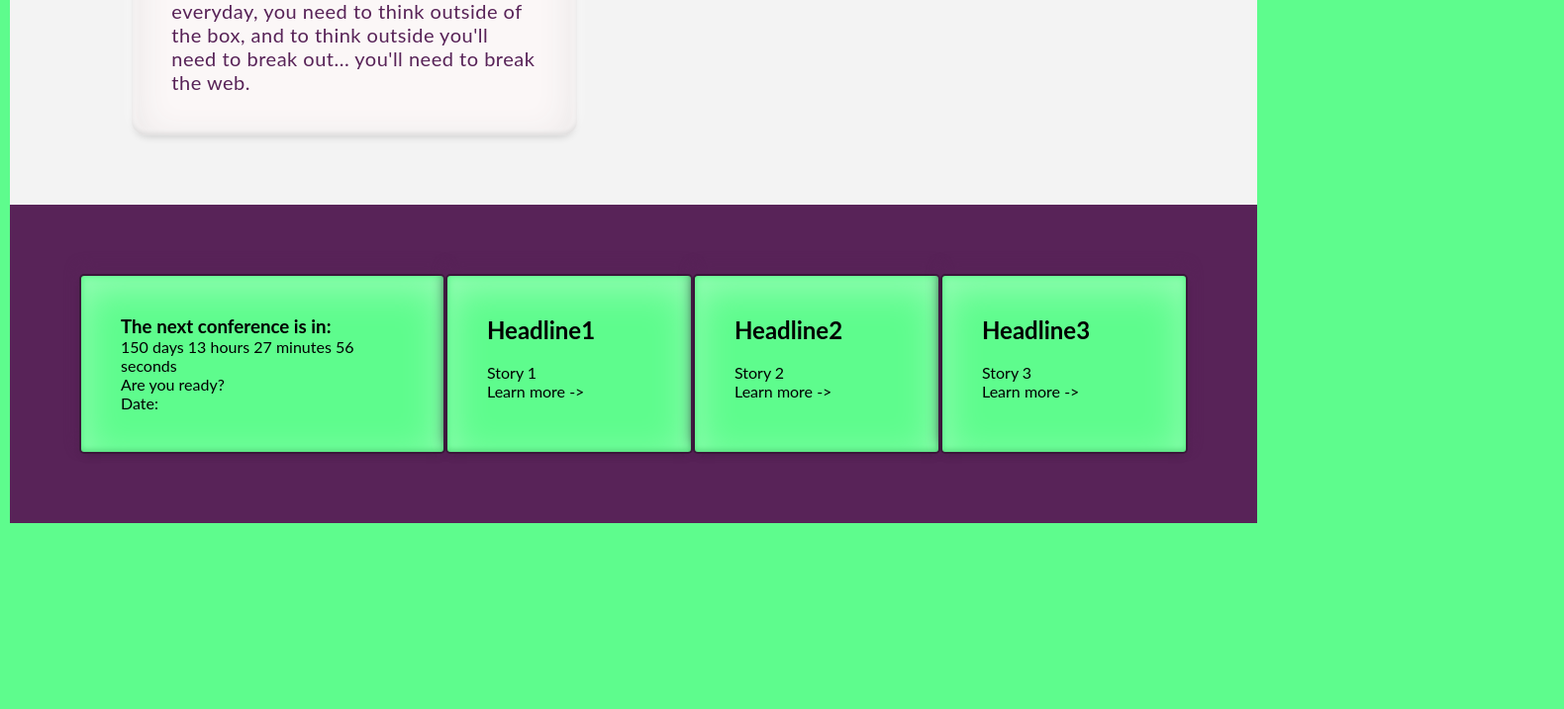
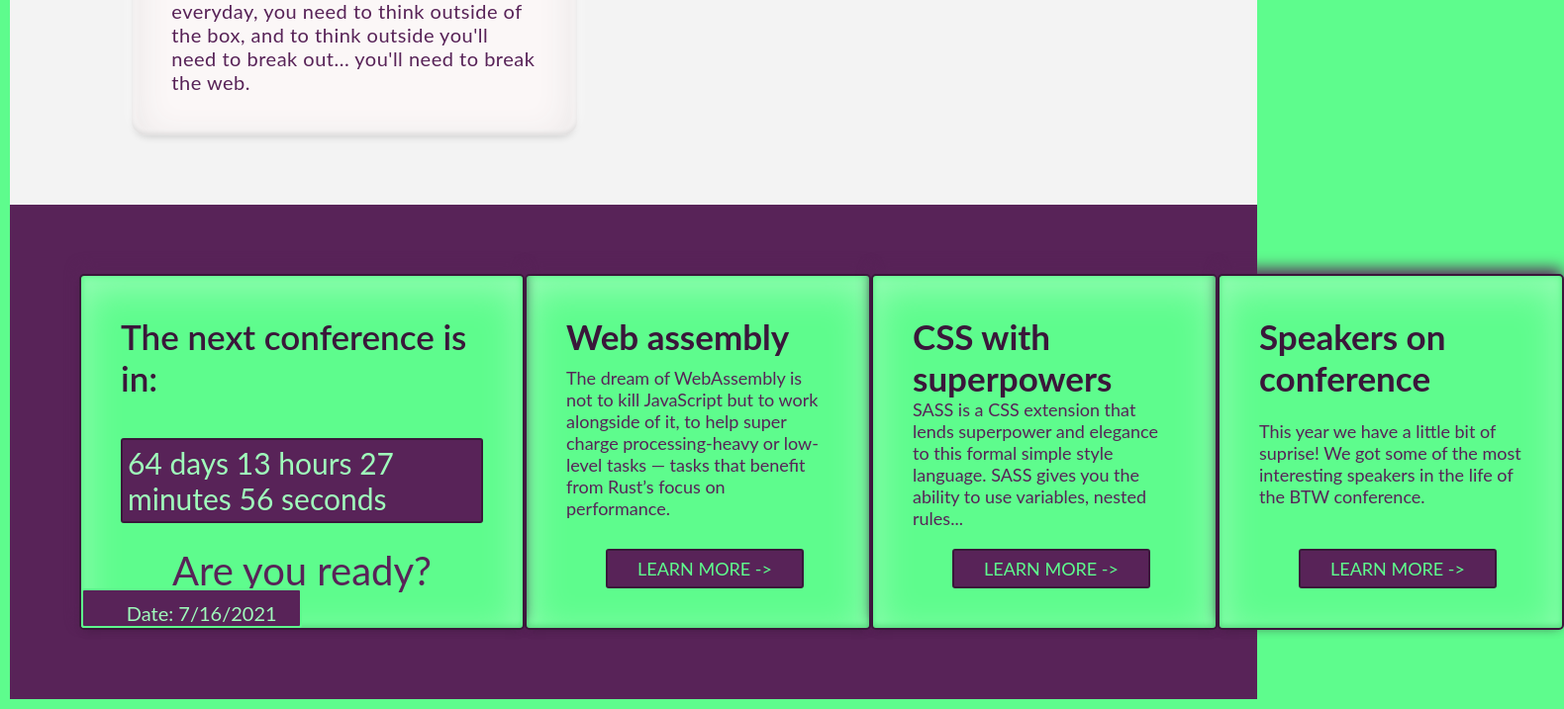
Before and after one commit to DownTown44/conference-uni, a React (Create React App) app: page / in a window 1280 px wide. Shown: the part 1989-2706 px from the top of the page at 99% size, 1580 px wide, since content can reach past the window. Before the commit the page ends 2528 px from the top, so only its background shows below. Built offline with nearby package versions, Linux system fonts and the light colour scheme; the HTML template or start-up script is replaced by a standard one.

Commit message:
News section and css

```diff
--- a/src/components/NewsFeed/CountdownCard/CountDownCard.js
+++ b/src/components/NewsFeed/CountdownCard/CountDownCard.js
@@ -4,7 +4,7 @@ const CountDownCard = () => {
   const calculateTimeLeft = () => {
     let year = new Date().getFullYear();
     // The plus sign will cast the date as an integer
-    const difference = +new Date(`10/10/${year}`) - +new Date();
+    const difference = +new Date(`7/16/${year}`) - +new Date();
     let timeLeft = {};
 
     if (difference > 0) {
@@ -53,7 +53,7 @@ const CountDownCard = () => {
       </div>
       <p>Are you ready?</p>
       <div className="countDownCard__datebox">
-        <p>Date:</p>
+        <p>Date: 7/16/2021</p>
       </div>
     </div>
   );
--- a/src/components/NewsFeed/NewsCard.js
+++ b/src/components/NewsFeed/NewsCard.js
@@ -5,8 +5,8 @@ import LinkButton from '../Buttons/LinkButton';
 const NewsCard = (props) => {
   return (
     <div className="newsCard">
-      <h2 className="newsCard__headline">{props.headline}</h2>
-      <img src={props.image}></img>
+      <h2>{props.headline}</h2>
+      {/* TODO: maybe an image? */}
       <p>{props.children}</p>
       <LinkButton />
     </div>
--- a/src/components/NewsFeed/NewsFeed.js
+++ b/src/components/NewsFeed/NewsFeed.js
@@ -7,14 +7,14 @@ const NewsFeed = (props) => {
   return (
     <div className="newsFeed">
       <CountDownCard></CountDownCard>
-      <NewsCard headline="Headline1">
-        Story 1
+      <NewsCard headline="Web assembly">
+        The dream of WebAssembly is not to kill JavaScript but to work alongside of it, to help super charge processing-heavy or low-level tasks — tasks that benefit from Rust’s focus on performance.
       </NewsCard>
-      <NewsCard headline="Headline2">
-        Story 2
+      <NewsCard headline="CSS with superpowers">
+        SASS is a CSS extension that lends superpower and elegance to this formal simple style language. SASS gives you the ability to use variables, nested rules...
       </NewsCard>
-      <NewsCard headline="Headline3">
-        Story 3
+      <NewsCard headline="Speakers on conference">
+        This year we have a little bit of suprise! We got some of the most interesting speakers in the life of the BTW conference.
       </NewsCard>
     </div>
   )
--- a/src/css/style.css
+++ b/src/css/style.css
@@ -123,6 +123,29 @@ body::-webkit-scrollbar-thumb {
       border-top: 1px solid #5EFC8D;
       animation: stripe-slide 12s infinite linear forwards; }
 
+.linkButton, .linkButton:visited {
+  width: 20rem;
+  height: 4rem;
+  margin-right: 6rem;
+  margin-left: 4rem;
+  cursor: pointer;
+  text-decoration: none;
+  text-transform: uppercase;
+  font-size: 1.8rem;
+  font-weight: 400;
+  color: #5EFC8D;
+  background-color: #582358;
+  border: 2px solid #3A173A;
+  border-radius: 3px;
+  display: flex;
+  justify-content: center;
+  align-items: center;
+  transition: all .5s ease; }
+  .linkButton:hover, .linkButton:visited:hover {
+    background-color: #5EFC8D;
+    color: #582358;
+    transform: translateY(-5px); }
+
 .newsFeed {
   padding: 7rem;
   display: flex;
@@ -133,18 +156,72 @@ body::-webkit-scrollbar-thumb {
   border-radius: 5px;
   background-color: #5EFC8D;
   padding: 4rem;
+  min-height: 35rem;
   background: #5EFC8D;
   box-shadow: 0 5px 10px -5px rgba(0, 0, 0, 0.2), inset 0 -3px 4px 0 rgba(0, 0, 0, 0.1), 0 -7px 15px -2px #582358, inset 0 3px 2px -5px #3A173A, inset 0 0 8px 1px #5EFC8D, inset 0 10px 40px 0 #9ffcbb;
-  min-width: 37rem; }
+  min-width: 45rem;
+  display: flex;
+  flex-direction: column;
+  position: relative;
+  padding-bottom: 0; }
+  .countDownCard h3 {
+    font-weight: 600;
+    font-size: 3.5rem;
+    color: #3A173A; }
+  .countDownCard p {
+    font-size: 4rem;
+    font-weight: 400;
+    color: #582358;
+    align-self: center;
+    justify-self: center;
+    margin-top: 2rem; }
+  .countDownCard__countDown {
+    width: 100%;
+    margin: 4rem 0 4px 0;
+    padding: 5px;
+    border: 2px solid #3A173A;
+    border-radius: 3px;
+    background-color: #582358;
+    font-size: 3rem;
+    color: #9ffcbb; }
+  .countDownCard__datebox {
+    background-color: #582358;
+    border: 2px solid #5EFC8D;
+    border-radius: 3px;
+    position: absolute;
+    left: 0;
+    bottom: 0;
+    height: 4rem;
+    width: 50%;
+    display: flex;
+    justify-content: flex-start;
+    align-items: center; }
+    .countDownCard__datebox p {
+      color: #9ffcbb;
+      font-size: 2rem;
+      margin-left: 20%;
+      margin-bottom: 10px; }
 
 .newsCard {
   border: 2px solid #3A173A;
   border-radius: 5px;
   background-color: #5EFC8D;
   padding: 4rem;
+  min-height: 35rem;
   background: #5EFC8D;
   box-shadow: 0 5px 10px -5px rgba(0, 0, 0, 0.2), inset 0 -3px 4px 0 rgba(0, 0, 0, 0.1), 0 -7px 15px -2px #582358, inset 0 3px 2px -5px #3A173A, inset 0 0 8px 1px #5EFC8D, inset 0 10px 40px 0 #9ffcbb;
-  width: 30rem; }
+  width: 35rem;
+  display: flex;
+  flex-direction: column;
+  justify-content: space-between; }
+  .newsCard h2 {
+    color: #3A173A;
+    font-size: 3.5rem; }
+  .newsCard p {
+    color: #582358;
+    font-weight: 400;
+    font-size: 1.8rem;
+    margin-bottom: 2rem; }
 
 .toolbar {
   background-color: #3A173A;
--- a/src/sass/base/_mixins.scss
+++ b/src/sass/base/_mixins.scss
@@ -3,6 +3,7 @@
   border-radius: 5px;
   background-color: $color-secondary;
   padding: 4rem;
+  min-height: 35rem;
 
   background: $color-secondary;
   box-shadow: 0 5px 10px -5px rgba(0,0,0,0.2), inset 0 -3px 4px 0 rgba(0,0,0,0.1), 0 -7px 15px -2px $color-primary-light, inset 0 3px 2px -5px $color-primary, inset 0 0 8px 1px $color-secondary, inset 0 10px 40px 0 $color-secondary-light;
--- /dev/null
+++ b/src/sass/components/_linkButton.scss
@@ -0,0 +1,29 @@
+.linkButton, .linkButton:visited {
+  width: 20rem;
+  height: 4rem;
+  margin-right: 6rem;
+  margin-left: 4rem;
+  cursor: pointer;
+
+  text-decoration: none;
+  text-transform: uppercase;
+  font-size: 1.8rem;
+  font-weight: 400;
+  color: $color-secondary;
+  background-color: $color-primary-light;
+  border: 2px solid $color-primary;
+  border-radius: 3px;
+
+  // Center text
+  display: flex;
+  justify-content: center;
+  align-items: center;
+
+  transition: all .5s ease;
+
+  &:hover {
+    background-color: $color-secondary;
+    color: $color-primary-light;
+    transform: translateY(-5px);
+  }
+}
--- a/src/sass/components/_newsFeed.scss
+++ b/src/sass/components/_newsFeed.scss
@@ -8,10 +8,79 @@
 
 .countDownCard {
   @include newsCardLayout;
-  min-width: 37rem;
+  min-width: 45rem;
+  display: flex;
+  flex-direction: column;
+  position: relative;
+  padding-bottom: 0;
+
+  h3 {
+    font-weight: 600;
+    font-size: 3.5rem;
+    color: $color-primary;
+  }
+
+  p {
+    font-size: 4rem;
+    font-weight: 400;
+    color: $color-primary-light;
+    align-self: center;
+    justify-self: center;
+    margin-top: 2rem;
+  }
+
+  &__countDown {
+    width: 100%;
+    margin: 4rem 0 4px 0;
+    padding: 5px;
+    border: 2px solid $color-primary;
+    border-radius: 3px;
+    background-color: $color-primary-light;
+
+    font-size: 3rem;
+    color: $color-secondary-light;
+  }
+
+  &__datebox {
+    background-color: $color-primary-light;
+    border: 2px solid $color-secondary;
+    border-radius: 3px;
+
+    position: absolute;
+    left: 0;
+    bottom: 0;
+
+    height: 4rem;
+    width: 50%;
+    display: flex;
+    justify-content: flex-start;
+    align-items: center;
+
+    p {
+      color: $color-secondary-light;
+      font-size: 2rem;
+      margin-left: 20%;
+      margin-bottom: 10px;
+    }
+  }
 }
 
 .newsCard {
   @include newsCardLayout;
-  width: 30rem;
+  width: 35rem;
+  display: flex;
+  flex-direction: column;
+  justify-content: space-between;
+
+  h2 {
+    color: $color-primary;
+    font-size: 3.5rem;
+  }
+
+  p {
+    color: $color-primary-light;
+    font-weight: 400;
+    font-size: 1.8rem;
+    margin-bottom: 2rem;
+  }
 }
--- a/src/sass/main.scss
+++ b/src/sass/main.scss
@@ -4,6 +4,7 @@
 
 @import "components/story";
 @import "components/ctaButton";
+@import "components/linkButton";
 @import "components/newsFeed";
 
 @import "layout/toolbar";
```
